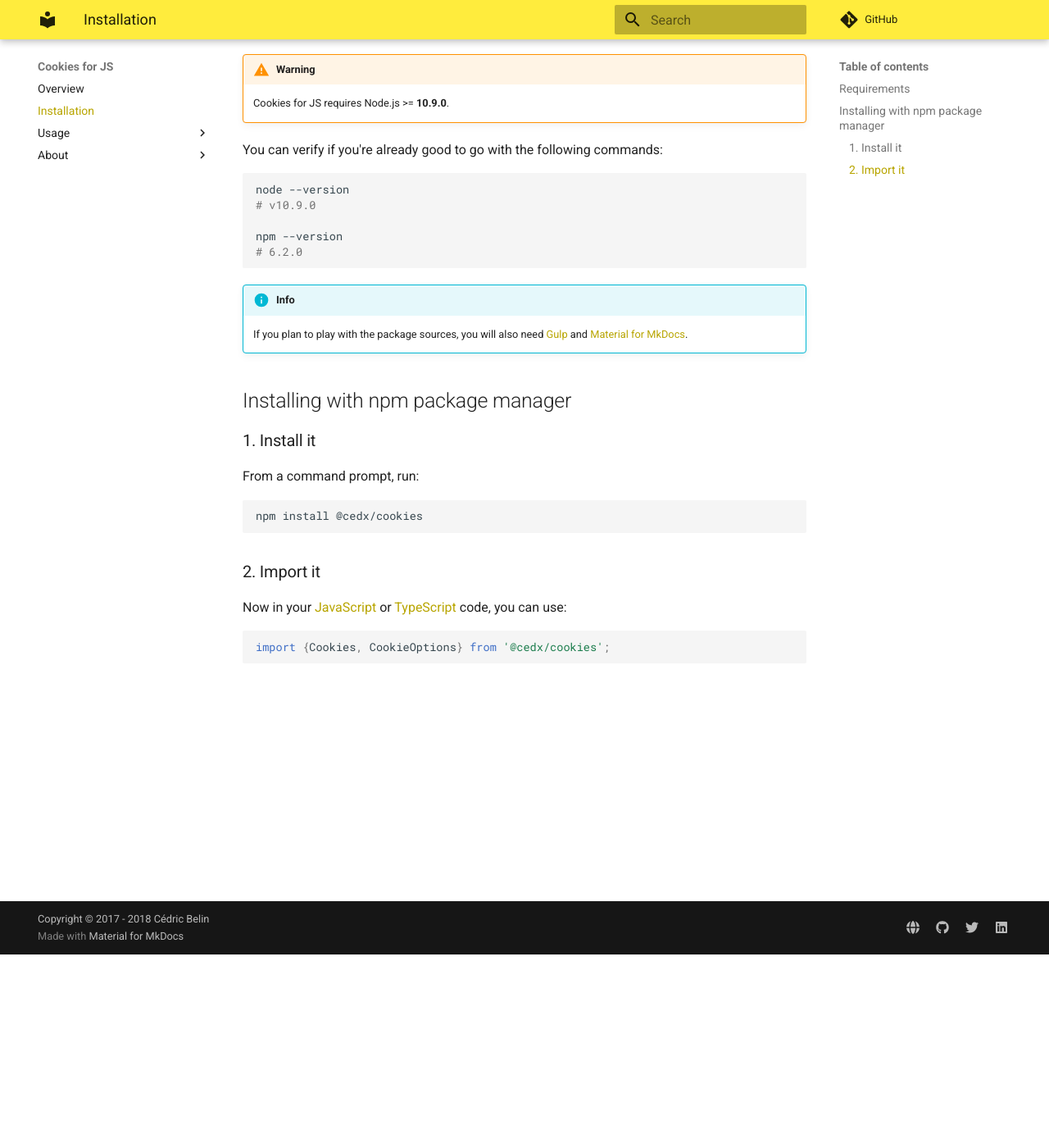
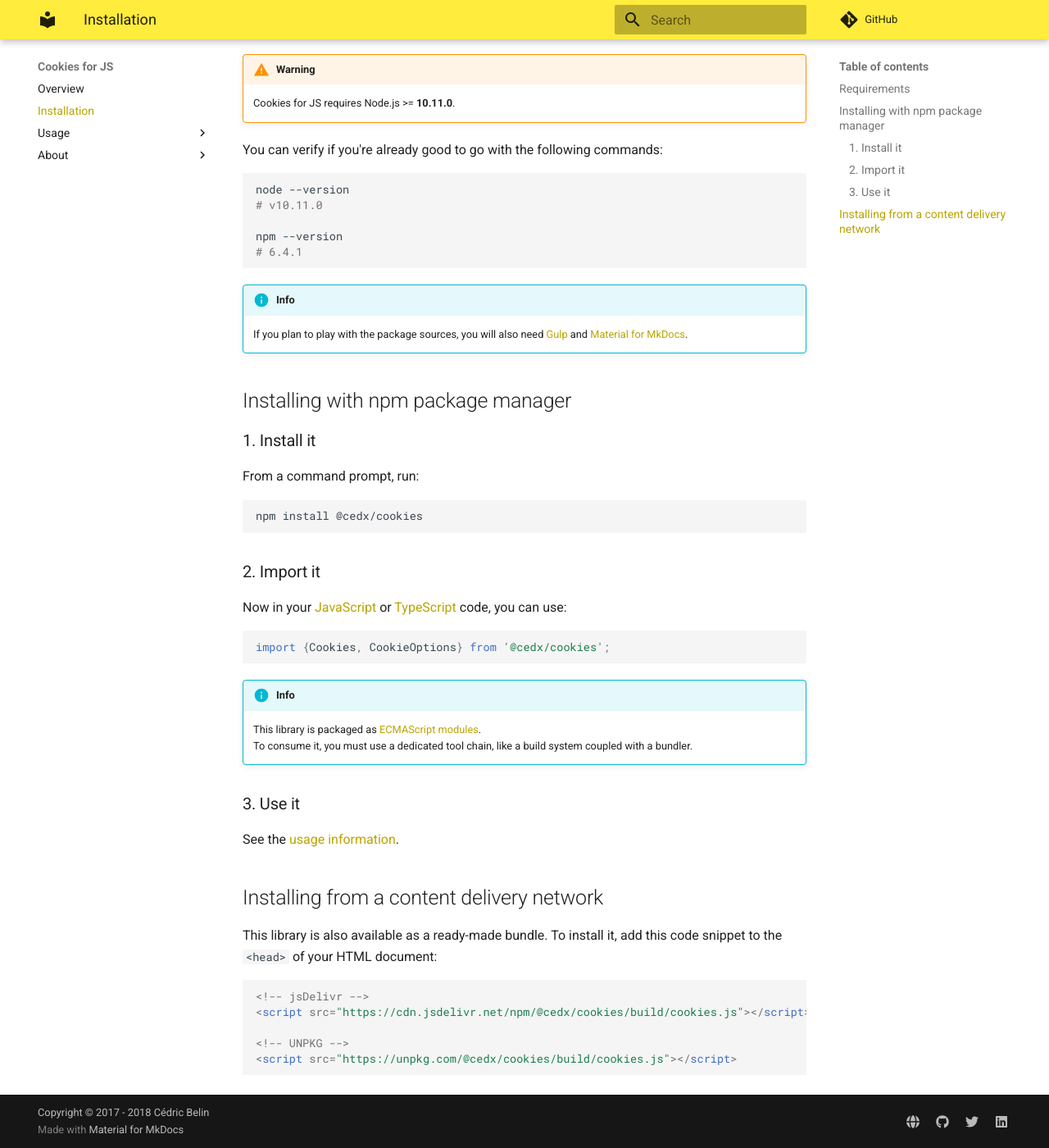
Before and after one commit to cedx/cookies.js, an MkDocs documentation site: the page built from doc/installation.md, in a window 1280 px wide and 1400 px high, scrolled down 236 px. Shown: the whole window at 82% size. Built offline with MkDocs 1.6.1 and Material for MkDocs 9.7.7, drawn with Linux system fonts in a browser that asks for light colours; comment, search, counter and statistics services are not loaded; old or Windows-style settings are respelled for this version of MkDocs.

Commit message:
Updated the documentation

````diff
--- a/doc/installation.md
+++ b/doc/installation.md
@@ -5,16 +5,16 @@
 and [npm](https://www.npmjs.com), the Node.js package manager, up and running.
 
 !!! warning
-    Cookies for JS requires Node.js >= **10.9.0**.
+    Cookies for JS requires Node.js >= **10.11.0**.
 
 You can verify if you're already good to go with the following commands:
 
 ```shell
 node --version
-# v10.9.0
+# v10.11.0
 
 npm --version
-# 6.2.0
+# 6.4.1
 ```
 
 !!! info
@@ -36,3 +36,22 @@
 ```ts
 import {Cookies, CookieOptions} from '@cedx/cookies';
 ```
+
+!!! info
+    This library is packaged as [ECMAScript modules](http://www.ecma-international.org/ecma-262/6.0/#sec-modules).
+    To consume it, you must use a dedicated tool chain, like a build system coupled with a bundler.
+
+### 3. Use it
+See the [usage information](usage/api.md).
+
+## Installing from a content delivery network
+This library is also available as a ready-made bundle.
+To install it, add this code snippet to the `<head>` of your HTML document:
+
+```html
+<!-- jsDelivr -->
+<script src="https://cdn.jsdelivr.net/npm/@cedx/cookies/build/cookies.js"></script>
+
+<!-- UNPKG -->
+<script src="https://unpkg.com/@cedx/cookies/build/cookies.js"></script>
+```
````
